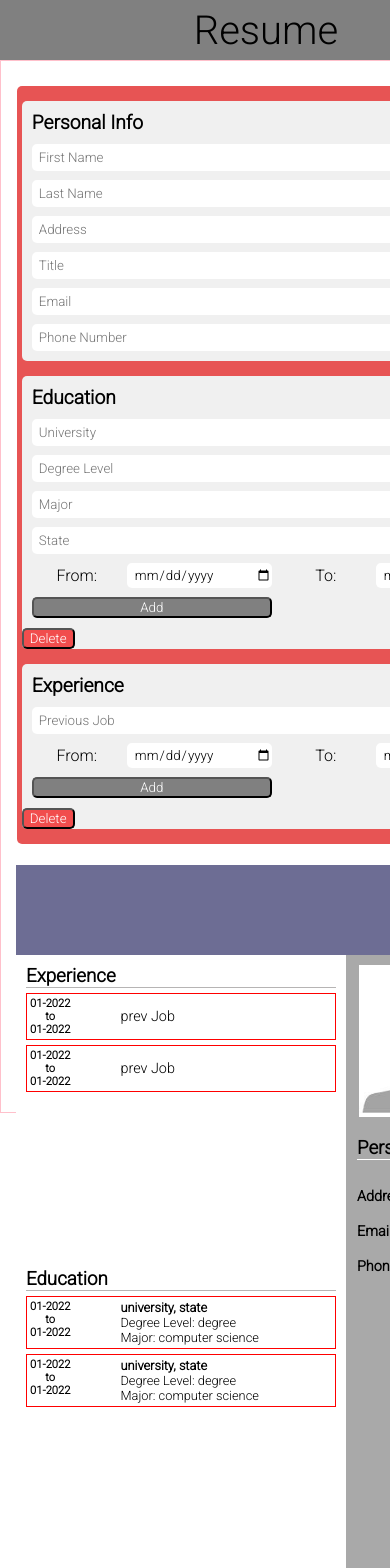
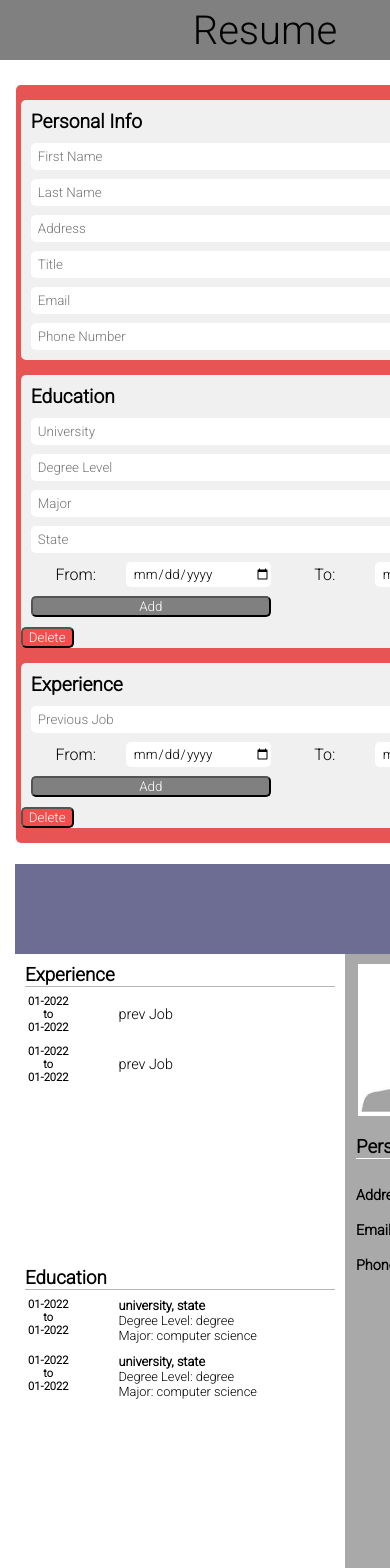
Before and after one commit to KurtisIvey/resumeResizableWithRedux, a React (Create React App) app: page / in a window 390 px wide. Shown: the top 1568 px of the page. Built offline with nearby package versions, Linux system fonts and the light colour scheme; the HTML template or start-up script is replaced by a standard one.

Commit message:
fix render section to show last 4 of ed and exp, fix height of render containers

```diff
--- a/src/App.css
+++ b/src/App.css
@@ -30,7 +30,6 @@
     padding: 15px;
     justify-self: center;
     align-items: center;
-    border: 1px solid pink;
     height: 90vh;
 }
 
@@ -59,8 +58,7 @@
         display: flex;
         flex-direction: column;
         margin: 0;
-        min-height: null;
-        height: 121vh;
+        height: 125vh;
 
     }
     .app__entryContainer {
@@ -90,7 +88,7 @@
     .app__body {
         display: flex;
         flex-direction: column;
-
+        height: 120vh;
 
 
     }
--- a/src/components/RenderedResume.js
+++ b/src/components/RenderedResume.js
@@ -25,7 +25,7 @@ const RenderedResume = () => {
         <div className="resume__edAndExpContainer">
           <div className="resume__experienceContainer">
             <h3 className="resume__sectionTitle">Experience</h3>
-            {experience.map((item, index) => {
+            {experience.slice(-4).map((item, index) => {
               return (
                 <div key={index} className="resume__renderedExpItemContainer">
                   <div className="resume__renderedExpFromTo">
@@ -49,7 +49,7 @@ const RenderedResume = () => {
           </div>
           <div className="resume__educationContainer">
             <h3 className="resume__sectionTitle">Education</h3>
-            {education.map((item, index) => {
+            {education.slice(-4).map((item, index) => {
               return (
                 <div key={index} className="resume__renderedEdItemContainer">
                   <div className="resume__edItemFromTo">
--- a/src/components/styling/RenderedResume.css
+++ b/src/components/styling/RenderedResume.css
@@ -1,7 +1,7 @@
 .resume {
     border-radius: 5px;
     width: 550px;
-    height: 716px;
+    height: 758.91px;
     display: grid;
     grid-template-columns: auto;
     grid-template-rows: 90px 1fr;
@@ -84,7 +84,7 @@
     padding: 3px;
     display: flex;
 
-    border: 1px solid red;
+
 }
     .resume__renderedExpFromTo{
         display: flex;
@@ -105,7 +105,7 @@
     padding: 3px;
     display: flex;
 
-    border: 1px solid red;
+
 }
     .resume__edItemFromTo {
         display: flex;
```
